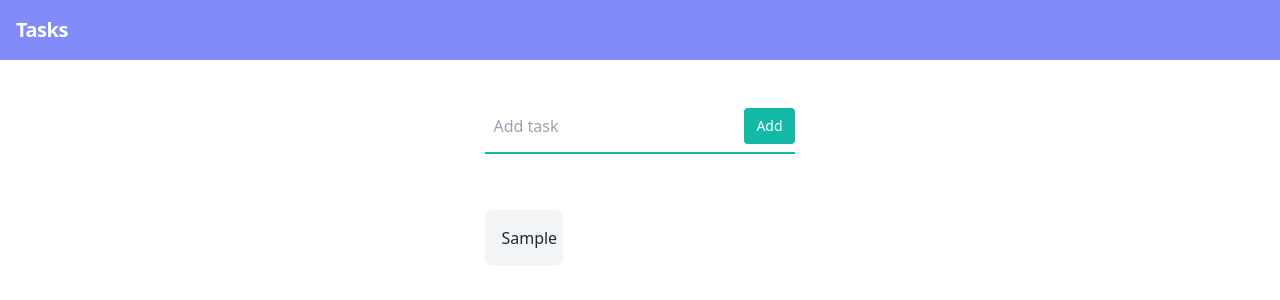
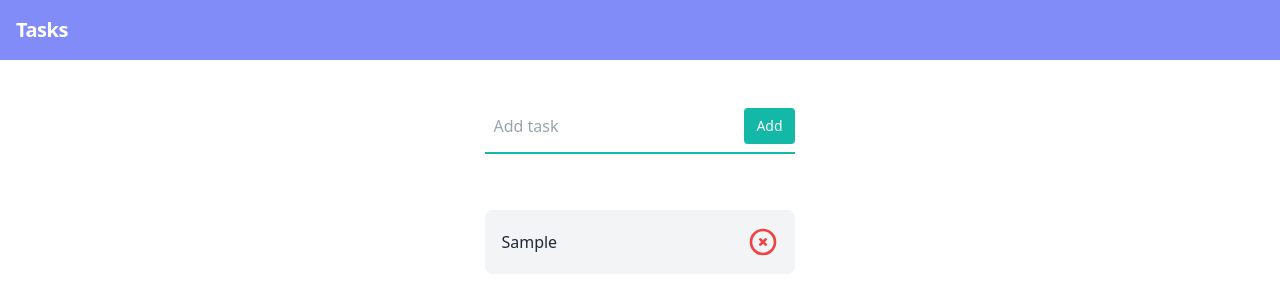
Before and after one commit to ayushhagarwal/todo_angular_application, an Angular app: page / in a window 1280 px wide. Both pictures are taken after typing "Sample" into the empty fields and a click on the button "Add". Shown: the top 300 px of the page. Built offline with nearby package versions, Linux system fonts and the light colour scheme.

Commit message:
feat: delete tasks functionality

```diff
--- a/src/app/components/tasks-list/tasks-list.component.html
+++ b/src/app/components/tasks-list/tasks-list.component.html
@@ -1,7 +1,24 @@
 <div *ngIf="tasks.length > 0" class="container mx-auto py-4">
-  <div *ngFor="let task of tasks" class="w-1/4 bg-gray-100 p-4 mb-4 rounded-lg">
+  <div *ngFor="let task of tasks" class="bg-gray-100 p-4 mb-4 rounded-lg">
     <ul>
-      <li class="text-gray-800">{{ task }}</li>
+      <li class="flex items-center justify-between text-gray-800">
+        {{ task }}
+        <span (click)="removeTask(task)" style="cursor: pointer">
+          <svg
+            class="h-8 w-8 text-red-500"
+            fill="none"
+            viewBox="0 0 24 24"
+            stroke="currentColor"
+          >
+            <path
+              stroke-linecap="round"
+              stroke-linejoin="round"
+              stroke-width="2"
+              d="M10 14l2-2m0 0l2-2m-2 2l-2-2m2 2l2 2m7-2a9 9 0 11-18 0 9 9 0 0118 0z"
+            />
+          </svg>
+        </span>
+      </li>
     </ul>
   </div>
 </div>
--- a/src/app/components/tasks-list/tasks-list.component.ts
+++ b/src/app/components/tasks-list/tasks-list.component.ts
@@ -11,4 +11,10 @@ export class TasksListComponent implements OnInit {
   ngOnInit(): void {
   }
 
+  removeTask(task: string) {
+    const taskIndex = this.tasks.indexOf(task);
+    if (taskIndex !== -1) {
+      this.tasks.splice(taskIndex, 1);
+    }
+  }
 }
```
